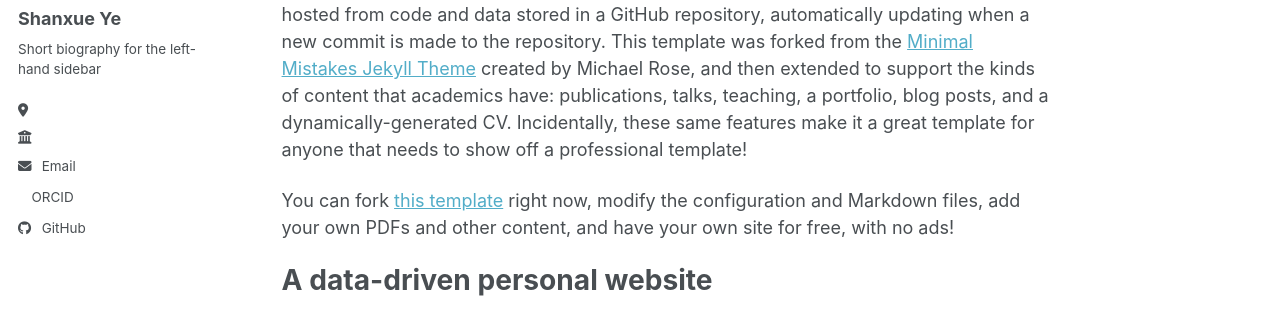
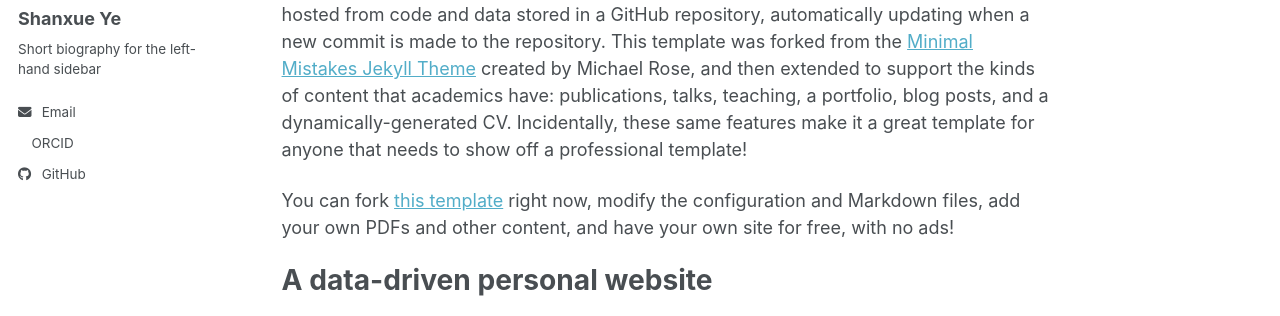
Before and after one commit to shanxue0428/academic-site, a Jekyll site: the page built from _pages/about.md, in a window 1280 px wide. Shown: the part 224-540 px from the top of the page. Built offline with Jekyll 4.4.1, drawn with Linux system fonts in a browser that asks for light colours; a style sheet for code colours, icons or effects is not loaded.

```diff
--- a/_config.yml
+++ b/_config.yml
@@ -27,8 +27,8 @@ author:
   name             : "Shanxue Ye"
   pronouns         : # example: "she/her"
   bio              : "Short biography for the left-hand sidebar"
-  location         : ""
-  employer         : ""
+  location         :
+  employer         :
   uri              : # URL
   email            : "Shanxue0428@outlook.com"
 
```
